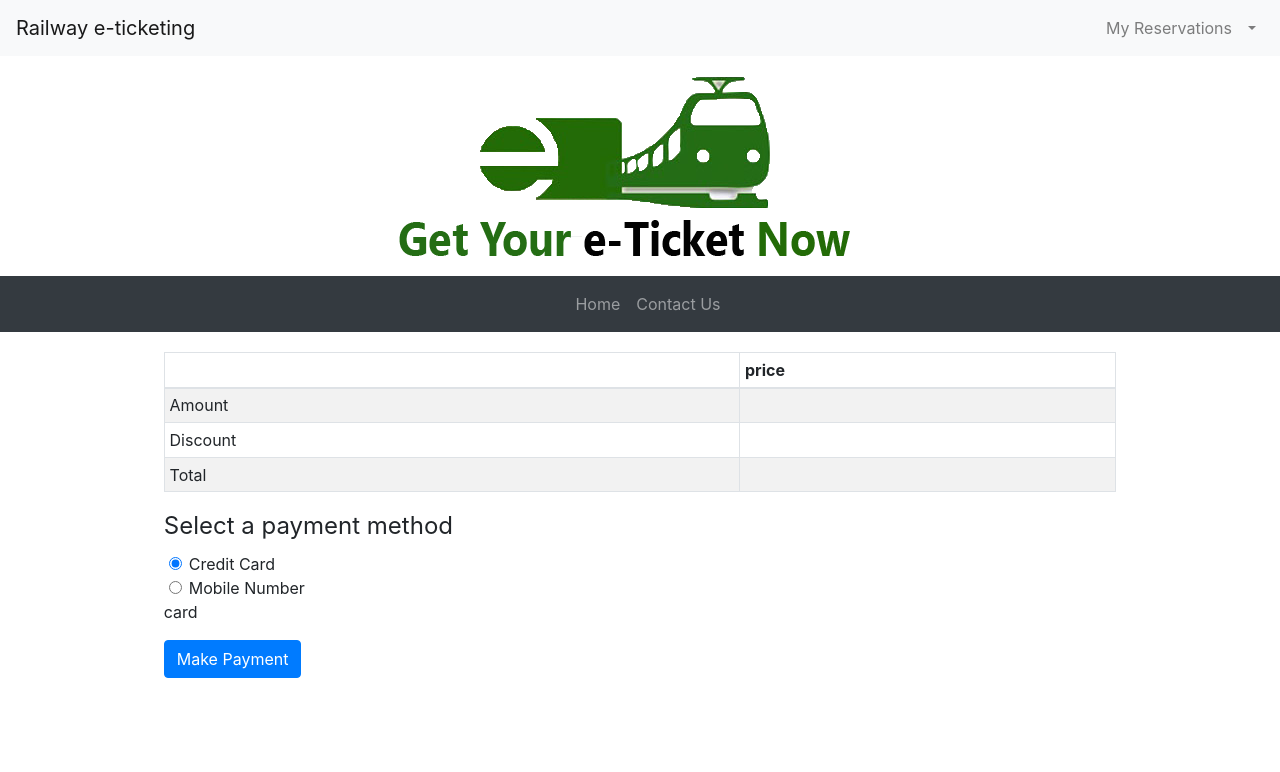
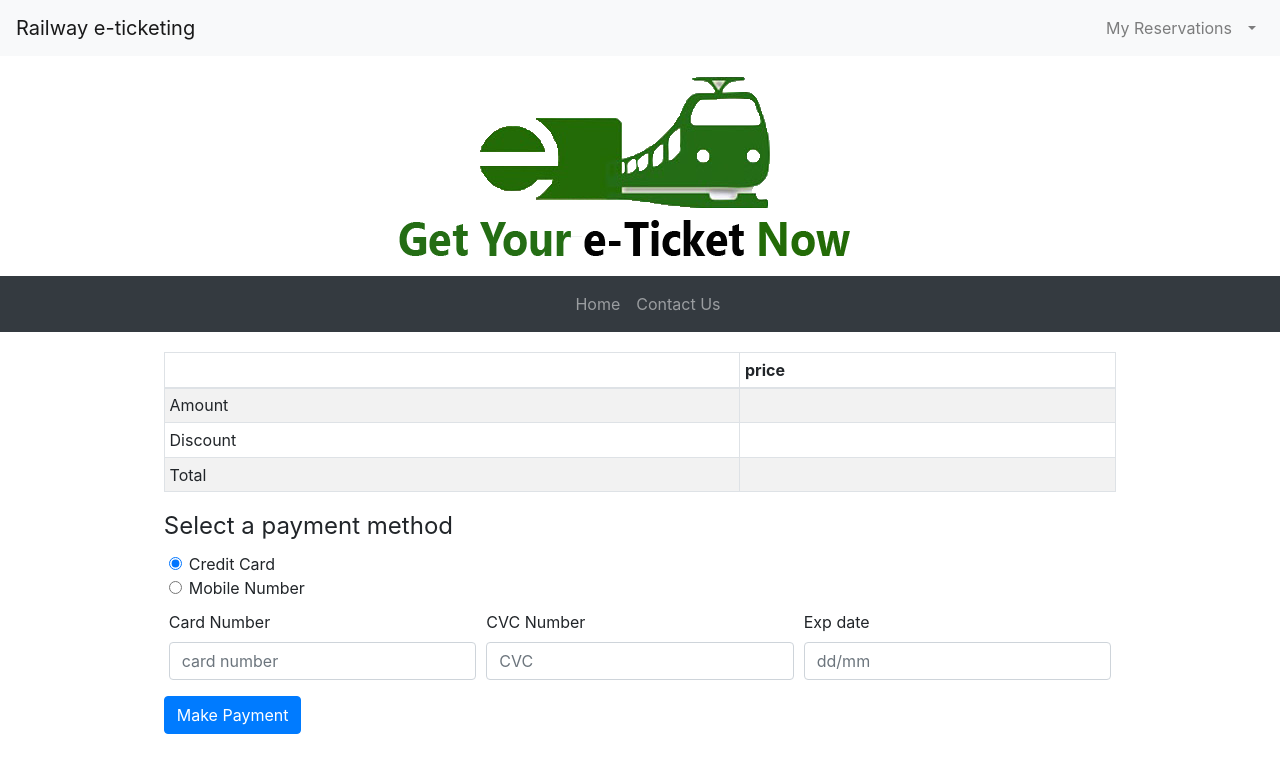
Before and after one commit to tenusha/railway-reservation-system, a React (Create React App) app in the folder web/: page /payment in a window 1280 px wide. Shown: the top 772 px of the page. Built offline with nearby package versions, Linux system fonts and the light colour scheme; sample sign-in values are in the browser's storage.

Commit message:
payment UI added

```diff
--- a/web/src/components/Home.js
+++ b/web/src/components/Home.js
@@ -1,7 +1,7 @@
 import React, { Component } from 'react'
 import { routes, route, trainsByRoute, classes, schedules } from '../Services'
 
-import { Card, Button, Form, Col, Row, Table } from 'react-bootstrap'
+import { Button, Form, Col, Row, Table } from 'react-bootstrap'
 import Select from 'react-select'
 
 class Home extends Component {
@@ -11,7 +11,9 @@ class Home extends Component {
         this.state = {
             fromOptions: [],
             toOptions: [],
-            trains: []
+            trains: [],
+            errMsg: 'Please fill all the fields!!!',
+            showErr: false,
         };
     }
 
@@ -98,23 +100,33 @@ class Home extends Component {
         if (this.state.to && this.state.from && this.state.trainClass && this.state.qty) {
             var amount = Math.abs(this.state.to.fair - this.state.from.fair) * this.state.trainClass.fairRatio * this.state.qty
             amount = amount.toFixed(2)
-            var discount = (user.discount ? 0.1*amount : 0).toFixed(2)
+            var discount = (user && user.discount ? 0.1 * amount : 0).toFixed(2)
             var total = (amount - discount).toFixed(2)
             this.setState({ amount: amount, discount: discount, total: total })
         }
     }
 
     handleSubmit = event => {
-        //TODO: validate form
+        this.setState({showErr:false})
+        const state = this.state
+        var user = localStorage.getItem('user')
+        if (!user) {
+            alert("Please Sign In Before Make a Reservation!!!")
+            this.props.history.push('/')
+        } else if (state.from && state.to && state.train && state.trainClass && state.time && state.qty) {
+            console.log("submit")
+            this.props.history.push("/payment", { ...this.state })
+        }else{
+            this.setState({showErr:true})
+        }
         event.preventDefault()
         event.stopPropagation()
-        console.log("submit")
-        this.props.history.push("/payment",{...this.state})
+
     }
 
     render() {
         return (
-            <Form style={{ padding: 20 }} onSubmit={(e)=>this.handleSubmit(e)}>
+            <Form style={{ padding: 20 }} onSubmit={(e) => this.handleSubmit(e)}>
                 <Row style={{ alignItems: 'center', justifyContent: 'center' }}>
                     <Form.Row style={{ width: '75%' }}>
                         <Form.Group as={Col} controlId="from">
@@ -172,6 +184,9 @@ class Home extends Component {
                             </Table>
                         }
                     </Form.Row>
+                    <Form.Row style={{ width: '75%' }}>
+                        {this.state.showErr && <p style={{ color: 'red' }}>{this.state.errMsg}</p>}
+                    </Form.Row>
                     <Form.Row style={{ width: '75%', padding: 5 }}>
                         <Button variant="primary" type="submit">
                             Make Reservation
--- a/web/src/components/Payment.js
+++ b/web/src/components/Payment.js
@@ -7,18 +7,59 @@ class Payment extends Component {
     constructor(props) {
         super(props);
         this.state = {
-            checked: 'card'
+            checked: 'card',
+            errMsg: 'Please fill all the fields!!!',
+            showErr: false,
+            cardNo: '',
+            cvc: '',
+            exp: '',
+            phoneNo: '',
+            pin: ''
         };
     }
 
     componentDidMount() {
-        this.setState({ ...this.props.location.state })
+        if (this.props.location) {
+            this.setState({ ...this.props.location.state, showErr:false })
+        }
+    }
+
+    componentWillUpdate() {
+        var user = localStorage.getItem('user')
+        if (!user) {
+            this.props.history.push('/')
+        }
     }
 
     handleChange = type => event => {
-        var value = event.target ? event.target.value : event.target
+        var value = event.target.value
         if (type === 'card' || type === 'phone') {
             this.setState({ checked: type })
+        } else {
+            this.setState({ [type]: value })
+        }
+    }
+
+    handleSubmit = event => {
+        event.preventDefault()
+        event.stopPropagation()
+        this.setState({ showErr: false })
+        const state = this.state;
+        if (state.checked === 'card') {
+            if (state.cardNo && state.cvc && state.exp) {
+                //TODO: gateway
+                console.log("card valid")
+            } else {
+                this.setState({ showErr: true })
+            }
+        }
+        if (state.checked === 'phone') {
+            if (state.phoneNo && state.pin) {
+                //TODO: gateway
+                console.log("phone valid")
+            } else {
+                this.setState({ showErr: true })
+            }
         }
     }
 
@@ -56,7 +97,7 @@ class Payment extends Component {
                             Select a payment method
                         </Form.Label>
                     </Form.Row>
-                    <Form.Row style={{ width: '75%' }}>
+                    <Form.Row style={{ width: '75%', paddingBottom: 10 }}>
                         <Col>
                             <Form.Check
                                 type="radio"
@@ -75,15 +116,38 @@ class Payment extends Component {
                             />
                         </Col>
                     </Form.Row>
+                    {this.state.checked === 'card' &&
+                        <Form.Row style={{ width: '75%' }}>
+                            <Form.Group as={Col} controlId="cardNo">
+                                <Form.Label>Card Number</Form.Label>
+                                <Form.Control placeholder="card number" onChange={this.handleChange('cardNo')} value={this.state.cardNo} />
+                            </Form.Group>
+                            <Form.Group as={Col} controlId="cvc">
+                                <Form.Label>CVC Number</Form.Label>
+                                <Form.Control placeholder="CVC" onChange={this.handleChange('cvc')} value={this.state.cvc} />
+                            </Form.Group>
+                            <Form.Group as={Col} controlId="exp">
+                                <Form.Label>Exp date</Form.Label>
+                                <Form.Control placeholder="dd/mm" onChange={this.handleChange('exp')} value={this.state.exp} />
+                            </Form.Group>
+                        </Form.Row>
+                    }
+                    {this.state.checked === 'phone' &&
+                        <Form.Row style={{ width: '75%' }}>
+                            <Form.Group as={Col} controlId="phoneNo">
+                                <Form.Label>Phone Number</Form.Label>
+                                <Form.Control placeholder="Phone number" onChange={this.handleChange('phoneNo')} value={this.state.phoneNo} />
+                            </Form.Group>
+                            <Form.Group as={Col} controlId="pin">
+                                <Form.Label>PIN</Form.Label>
+                                <Form.Control placeholder="PIN" onChange={this.handleChange('pin')} value={this.state.pin} />
+                            </Form.Group>
+                        </Form.Row>
+                    }
                     <Form.Row style={{ width: '75%' }}>
-                        {this.state.checked === 'card' &&
-                            <p>card</p>
-                        }
-                        {this.state.checked === 'phone' &&
-                            <p>phone</p>
-                        }
+                        {this.state.showErr && <p style={{ color: 'red' }}>{this.state.errMsg}</p>}
                     </Form.Row>
-                    <Form.Row style={{ width: '75%'}}>
+                    <Form.Row style={{ width: '75%' }}>
                         <Button variant="primary" type="submit">
                             Make Payment
                         </Button>
```
